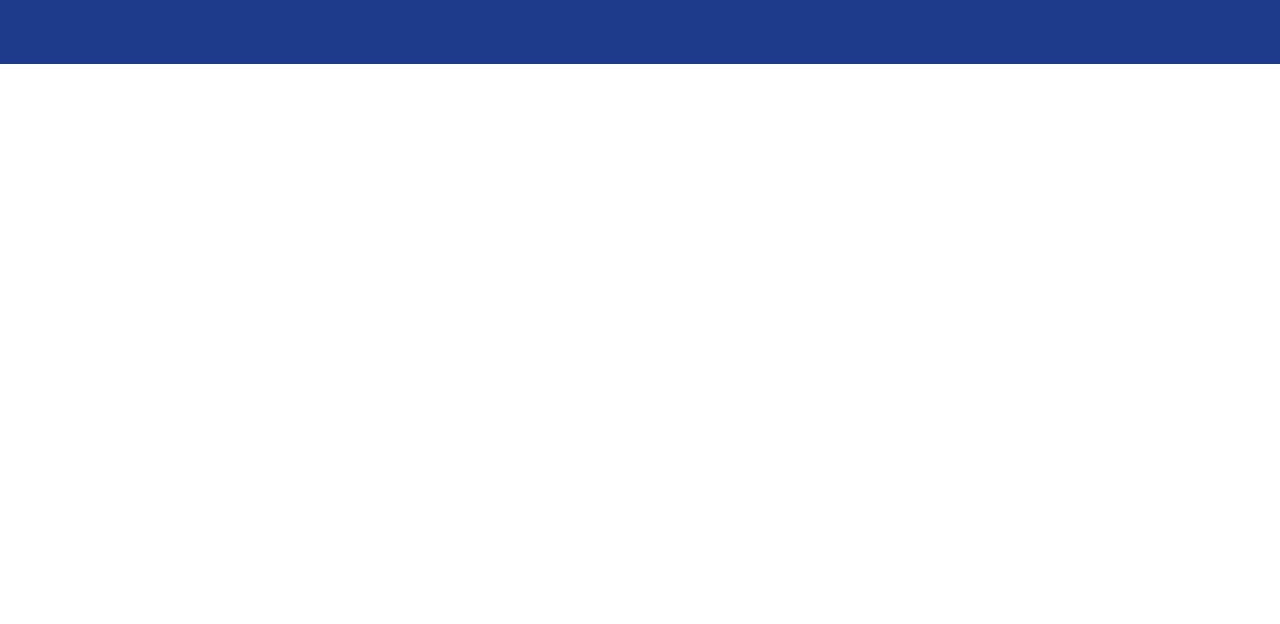
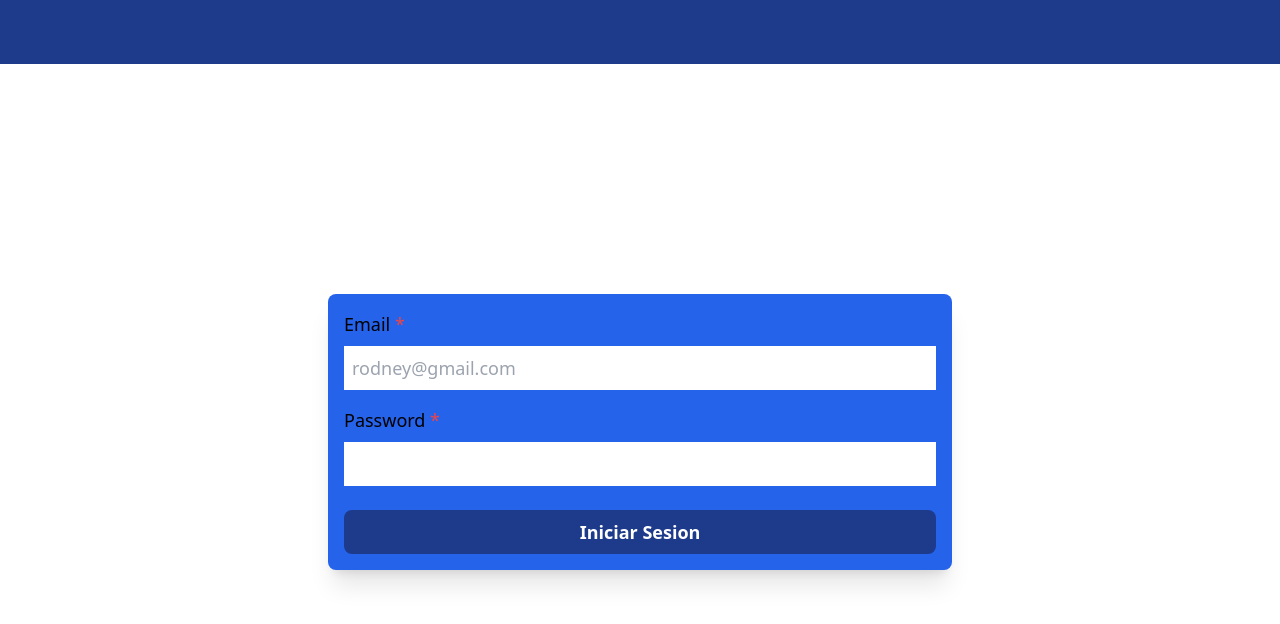
Before and after one commit to RODZER98/FULL-STACK, a website: page ProyectoPFS/views/login/index.html in a window 1280 px wide. Drawn offline with nearby package versions, Linux system fonts and the light colour scheme.

Commit message:
"mas_avances"

```diff
--- a/ProyectoPFS/app.js
+++ b/ProyectoPFS/app.js
@@ -21,6 +21,7 @@ app.use('/',express.static(path.resolve('views','home')));
 app.use('/components',express.static(path.resolve('views','components')))
 app.use('/registro',express.static(path.resolve('views','registro')))
 app.use('/login',express.static(path.resolve('views','login')))
+app.use('/images',express.static(path.resolve('img')))
 
 
 module.exports = app;
--- a/ProyectoPFS/views/login/index.html
+++ b/ProyectoPFS/views/login/index.html
@@ -11,12 +11,42 @@
     <nav id="navegacion" class="fixed top-0 right-0 left-0 bg-blue-900 h-16">
     </nav>
 
+    <div class="pt-16 h-screen px-4 flex max-w-7xl mx-auto justify-center items-center">
+        <form id="formulario" class="flex flex-col gap-4 bg-blue-600 p-4 rounded-lg text-lg lg:w-2/4 shadow-xl">
 
+            <div class="flex flex-col gap-2">
+                <label for="email-imput" class="font-bolt">
+                    Email <span class="text-red-500">*</span>
+                </label>
+                <input
+                type="email"
+                id="email-imput"
+                autocomplete="off"
+                placeholder="rodney@gmail.com"
+                class="rounde-lg p-2 focus:outline-blue-600">
+
+            </div>
+
+            <div class="flex flex-col gap-2">
+                <label for="password-imput" class="font-bolt">
+                    Password <span class="text-red-500">*</span>
+                </label>
+                <input
+                type="password"
+                id="password-imput"
+                autocomplete="off"
+                class="rounde-lg p-2 focus:outline-blue-600">
+                <p id="texto-error"></p>
+            </div>
+
+            <button class="bg-blue-900 px-4 rounded-lg font-bold text-white hover:bg-blue-400 py-2 transition ease-in-out">Iniciar Sesion</button>
+        </form>
+   </div>
 
 
     <script src="../components/nav.js"></script>
 
-    <h1>Login</h1>
+
 
 </body>
 </html>
```
Also changed, not shown: ProyectoPFS/views/registro/index.html (+7 -4 lines), ProyectoPFS/views/registro/index.js (added, +29 -0 lines), ProyectoPFS/img/registro.svg (added).
